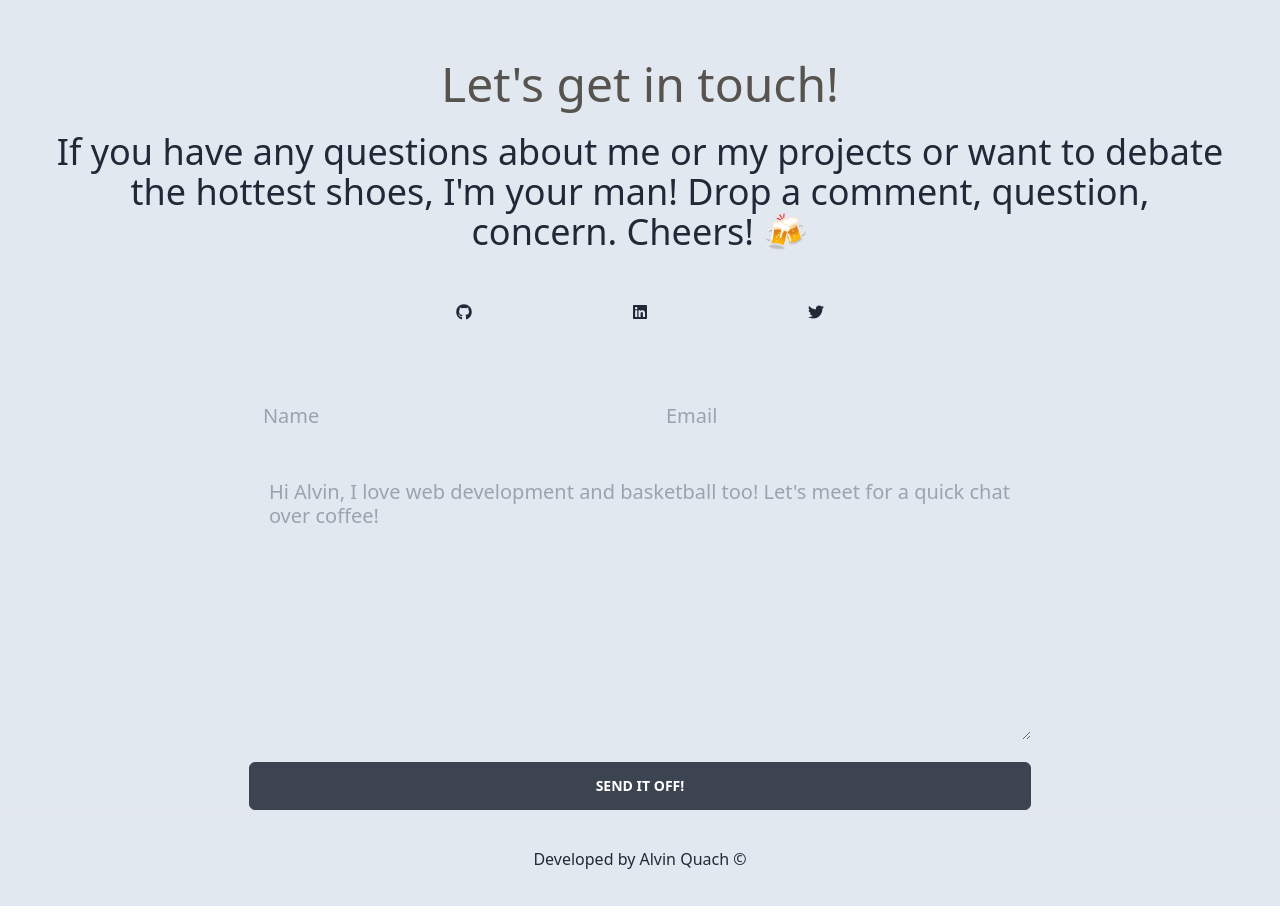
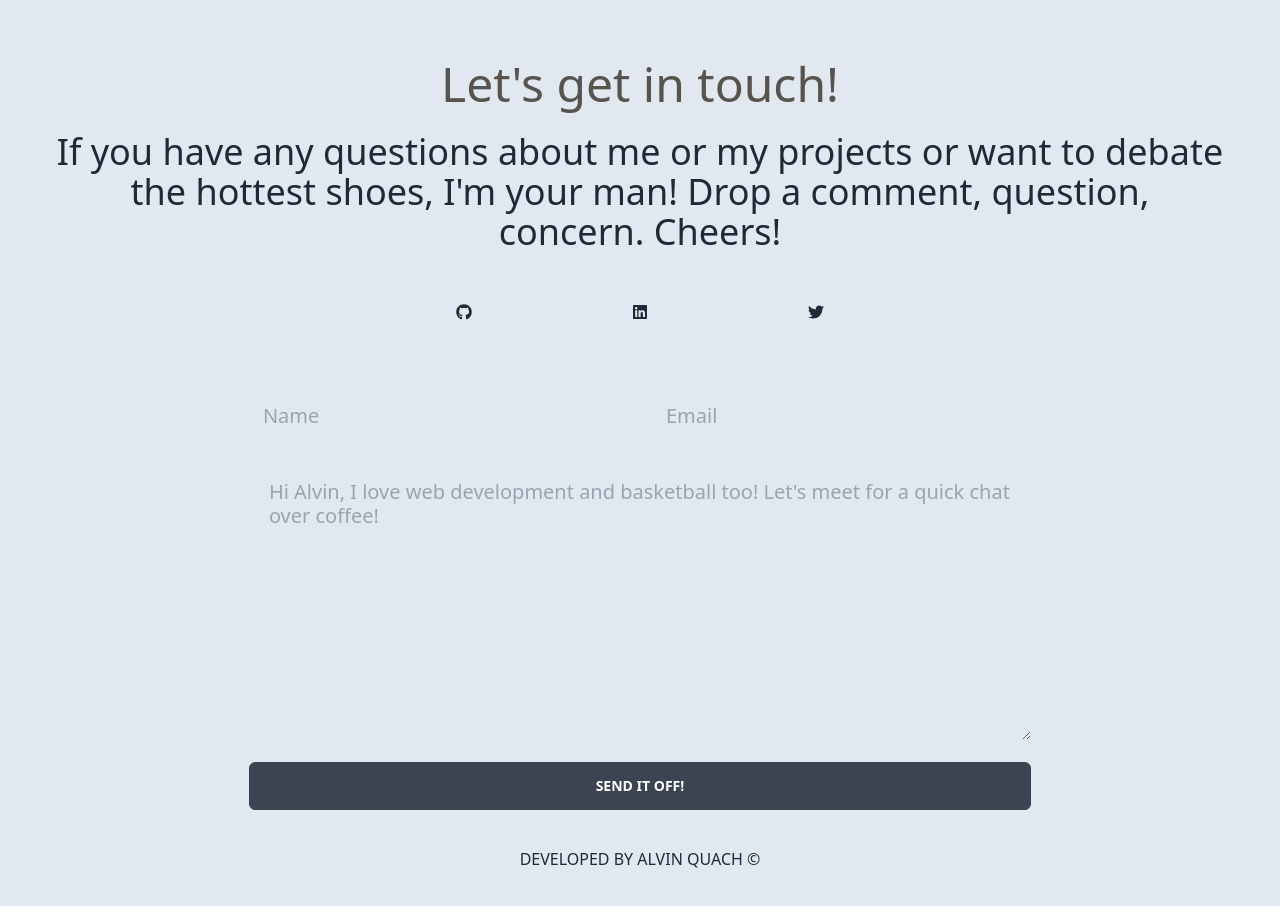
Before and after one commit to alvinwquach/alvin-quach-portfolio, a Next.js app: page / in a window 1280 px wide. Shown: the part 1420-2334 px from the top of the page. Built offline with nearby package versions, Linux system fonts and the light colour scheme.

Commit message:
updated footer

```diff
--- a/pages/index.tsx
+++ b/pages/index.tsx
@@ -307,7 +307,7 @@ const Home: NextPage = () => {
             <p className="text-center text-4xl leading-10">
               If you have any questions about me or my projects or want to
               debate the hottest shoes, I'm your man! Drop a comment, question,
-              concern. Cheers! 🍻
+              concern. Cheers!
             </p>
             <div>
               <ul className="flex justify-center">
@@ -397,7 +397,7 @@ const Home: NextPage = () => {
         </section>
       </main>
 
-      <footer className="flex h-24 w-full items-center justify-center border-t bg-slate-200">
+      <footer className="flex h-24 w-full items-center justify-center border-t bg-slate-200 uppercase">
         Developed by Alvin Quach &copy;
       </footer>
     </div>
```
